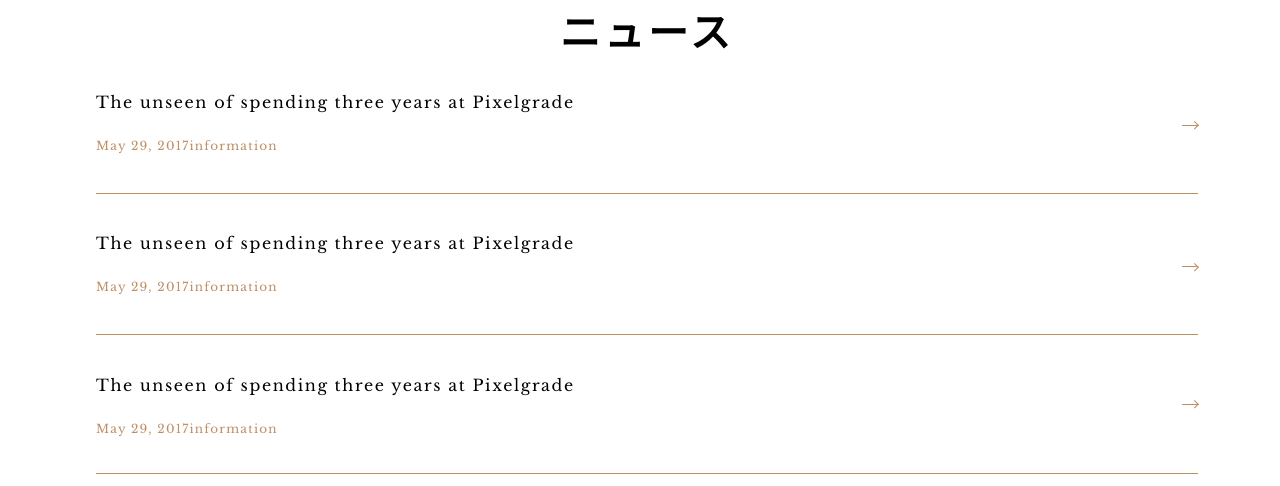
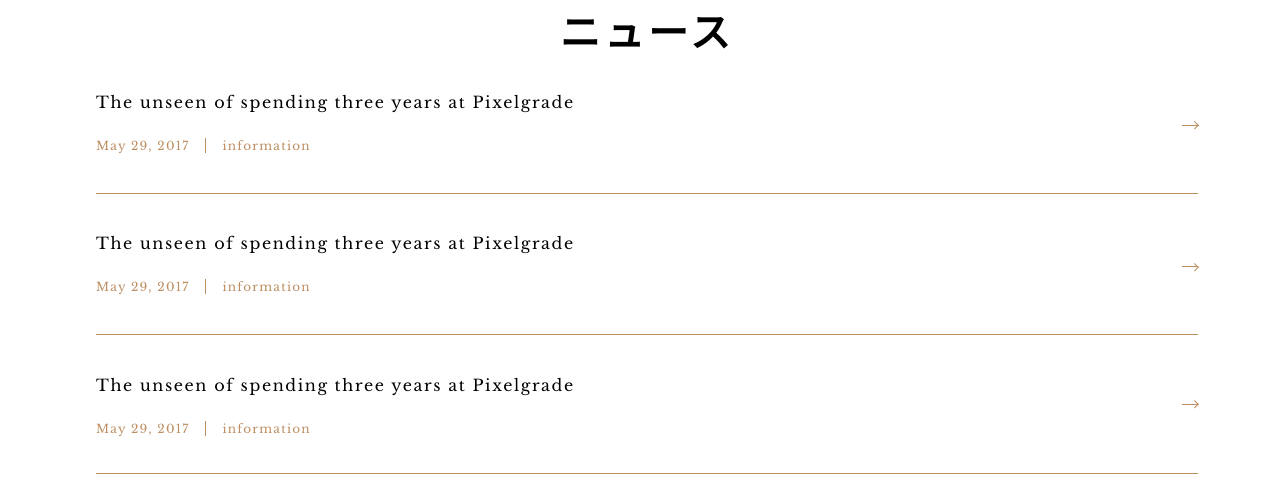
Before and after one commit to takaki-web/Designcomp_01, a website: page index.html in a window 1280 px wide. Shown: the part 4859-5345 px from the top of the page. Drawn offline with nearby package versions, Linux system fonts and the light colour scheme.

Commit message:
icon.svg削除・news区切り線変更

```diff
--- a/index.html
+++ b/index.html
@@ -25,8 +25,6 @@
     <meta property="og:locale" content="ja_JP" />
     <!-- レガシーブラウザ用のfavicon.ico 32×32-->
     <link rel="icon" href="/img/favicon.ico" sizes="any" />
-    <!-- モダンブラウザ用のSVGアイコン（ライト・ダーク） -->
-    <link rel="icon" href="/img/icon.svg" type="image/svg+xml" />
     <!-- Appleデバイス用の180×180のPNGアイコン -->
     <link
       rel="apple-touch-icon"
@@ -445,7 +443,7 @@
               </p>
               <!-- /.p-index-news__heading -->
               <div class="p-index-news__text-wrapper">
-                <p class="p-index-news__date">May 29, 2017</p>
+                <p class="p-index-news__date">May 29, 2017<span></span></p>
                 <!-- /.p-index-news__date -->
                 <p class="p-index-news__information">information</p>
                 <!-- /.p-index-news__information -->
@@ -461,7 +459,7 @@
               </p>
               <!-- /.p-index-news__heading -->
               <div class="p-index-news__text-wrapper">
-                <p class="p-index-news__date">May 29, 2017</p>
+                <p class="p-index-news__date">May 29, 2017<span></span></p>
                 <!-- /.p-index-news__date -->
                 <p class="p-index-news__information">information</p>
                 <!-- /.p-index-news__information -->
@@ -477,7 +475,7 @@
               </p>
               <!-- /.p-index-news__heading -->
               <div class="p-index-news__text-wrapper">
-                <p class="p-index-news__date">May 29, 2017</p>
+                <p class="p-index-news__date">May 29, 2017<span></span></p>
                 <!-- /.p-index-news__date -->
                 <p class="p-index-news__information">information</p>
                 <!-- /.p-index-news__information -->
```
